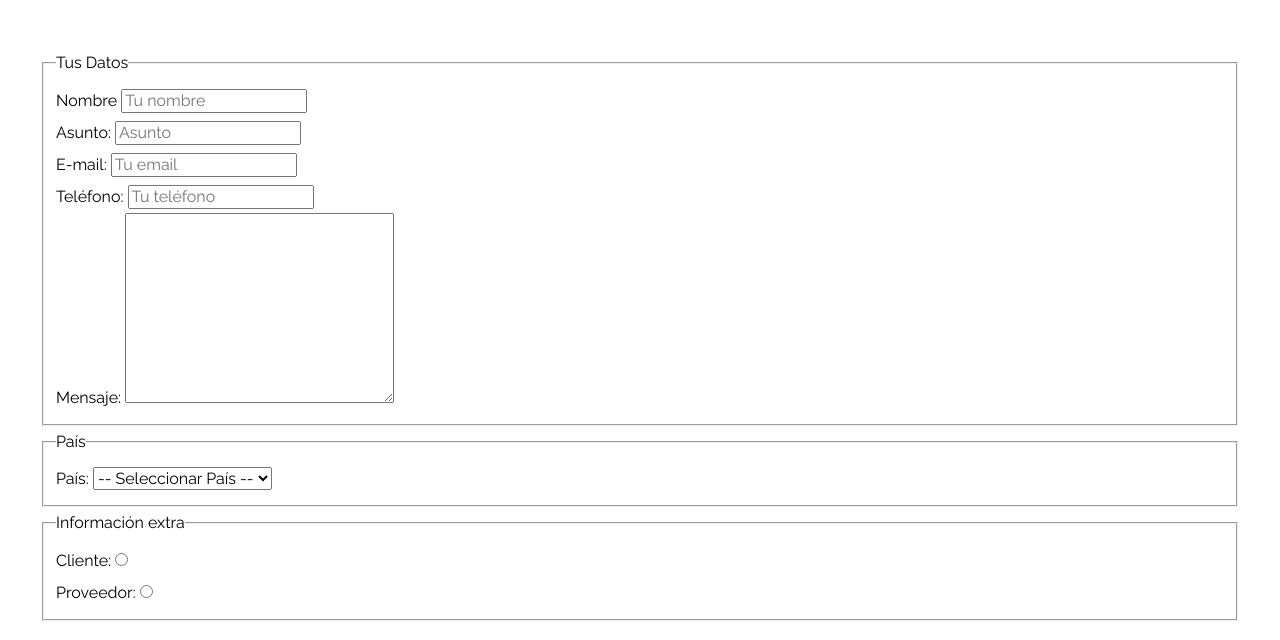
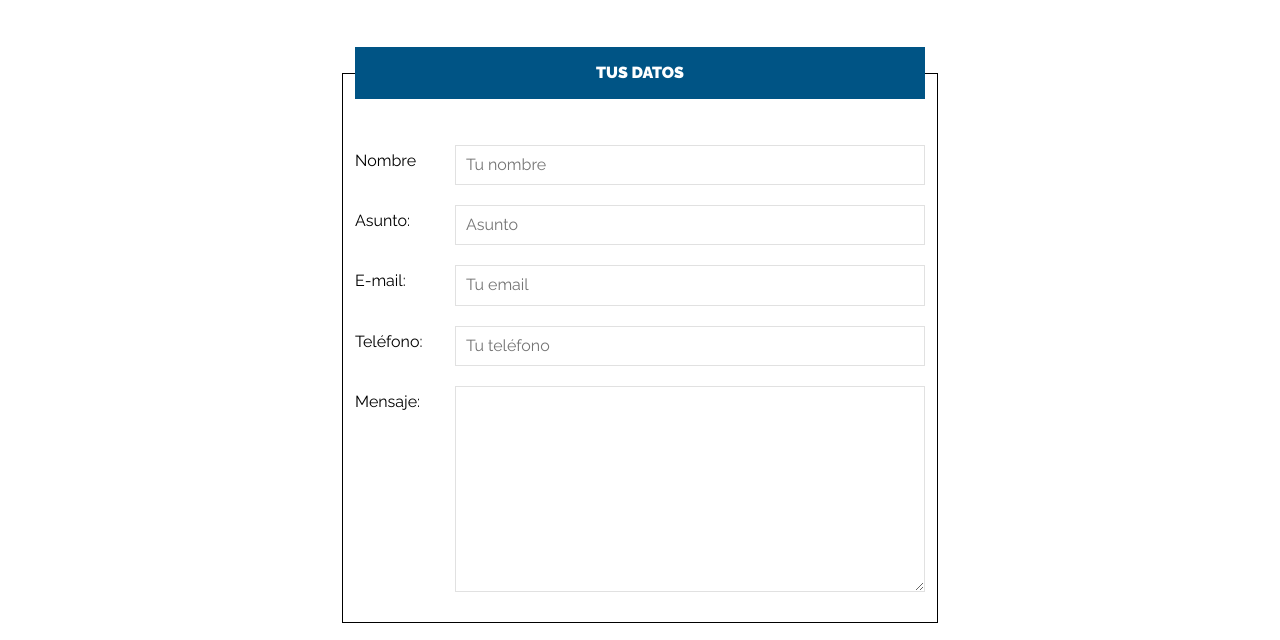
Before and after one commit to Raggi37/tiendaMuebles, a plain HTML site: page contacto.html in a window 1280 px wide. Shown: the part 406-1046 px from the top of the page. Drawn offline with nearby package versions, Linux system fonts and the light colour scheme.

Commit message:
cssformulario

```diff
--- a/contacto.html
+++ b/contacto.html
@@ -31,13 +31,13 @@
     <main class="contenido-principal contenedor">
         <h2 class="text-center">Contacto</h2>
 
-        <form>
+        <form class="formulario">
             <fieldset>
                 <legend>Tus Datos</legend>
 
                 <div class="campo">
                     <label for="nombre">Nombre</label>
-                    <input id="nombre" type="text" placeholder="Tu nombre">
+                    <input id="nombre" type="text" placeholder="Tu nombre" required>
                 </div>
 
                 <div class="campo">
@@ -47,12 +47,12 @@
 
                 <div class="campo">
                     <label for="email">E-mail: </label>
-                    <input id="email" type="email" placeholder="Tu email">
+                    <input id="email" type="email" placeholder="Tu email" required>
                 </div>
 
                 <div class="campo">
                     <label for="tel">Teléfono: </label>
-                    <input id="tel" type="tel" placeholder="Tu teléfono">
+                    <input id="tel" type="tel" placeholder="Tu teléfono" required>
                 </div>
 
                 <div class="campo">
@@ -84,11 +84,27 @@
                     <label for="cliente">Cliente: </label>
                     <input id="cliente" type="radio" name="tipo">
                 </div>
-                <div>
+                <div class="campo">
                     <label for="proveedor">Proveedor: </label>
                     <input id="proveedor" type="radio" name="tipo">
                 </div>
+                <div class="campo">
+                    <label for="categoria">Categoria de Interés</label>
+                    <input list="categorias" name="categorias">
+
+                    <datalist id="categorias">
+                        <option value="Cocina"></option>
+                        <option value="Dormitorio"></option>
+                        <option value="Exterior"></option>
+                        <option value="Oficina"></option>
+                        <option value="Televisión"></option>
+                    </datalist>
+                </div>
+
             </fieldset>
+
+
+            <input class="btn" type="submit" value="Enviar Formulario">
         </form>
 
     </main>
--- a/css/index.css
+++ b/css/index.css
@@ -58,10 +58,12 @@ img {
     padding: 1rem;
     transition: background-color .3s ease-out;
     text-align: center;
+    border: none;
 }
 
 .btn:hover {
     background-color: #769c02;
+    cursor: pointer;
 }
 
 /* UTILIDADES*/
@@ -354,3 +356,42 @@ las imagenes principales*/
 }
 
 /*Formulario Contacto*/
+
+.formulario {
+    max-width: 60rem;
+    margin: 0 auto;
+}
+
+.formulario fieldset {
+    border: 1px solid black;
+    margin-bottom: 2rem;
+}
+
+.formulario legend {
+    background-color: #005485;
+    color: #fff;
+    font-weight: 900;
+    width: 100%;
+    text-align: center;
+    text-transform: uppercase;
+    padding: 1rem;
+    margin-bottom: 4rem;
+}
+
+.campo {
+    display: flex;
+    margin-bottom: 2rem;
+}
+
+.campo label {
+    flex-basis: 10rem;
+}
+
+
+.campo input:not([type="radio"]),
+.campo textarea,
+.campo select {
+    flex: 1;
+    border: 1px solid #e1e1e1;
+    padding: 1rem;
+}
```
